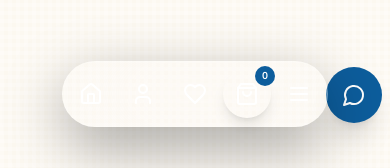
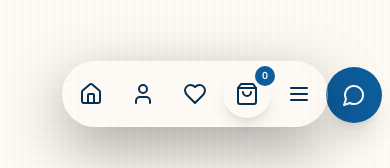
Before and after one commit to steveohozzy/cma-private-sandbox, a Next.js app: page /components in a window 390 px wide. Shown: the part 701-869 px from the top of the page. Built offline with nearby package versions, Linux system fonts and the light colour scheme.

Commit message:
update colours of mobile sticky bar

```diff
--- a/app/components/site-header.tsx
+++ b/app/components/site-header.tsx
@@ -617,7 +617,8 @@ export function SiteHeader() {
           className="
             rounded-full
             p-3
-            text-white
+            text-foreground
+            dark:text-white/80
             transition
             hover:bg-white/10
           "
@@ -631,7 +632,8 @@ export function SiteHeader() {
           className="
             rounded-full
             p-3
-            text-white
+            text-foreground
+            dark:text-white/80
             transition
             hover:bg-white/10
           "
@@ -645,7 +647,8 @@ export function SiteHeader() {
           className="
             rounded-full
             p-3
-            text-white
+            text-foreground
+            dark:text-white/80
             transition
             hover:bg-white/10
           "
@@ -660,7 +663,8 @@ export function SiteHeader() {
               relative
               rounded-full
               p-3
-              text-white
+              text-foreground
+              dark:text-white/80
               shadow-lg
               transition
               hover:scale-105
@@ -697,7 +701,8 @@ export function SiteHeader() {
           className="
             rounded-full
             p-3
-            text-white
+            text-foreground
+            dark:text-white/80
             transition
             hover:bg-white/10
             cursor-pointer
```
